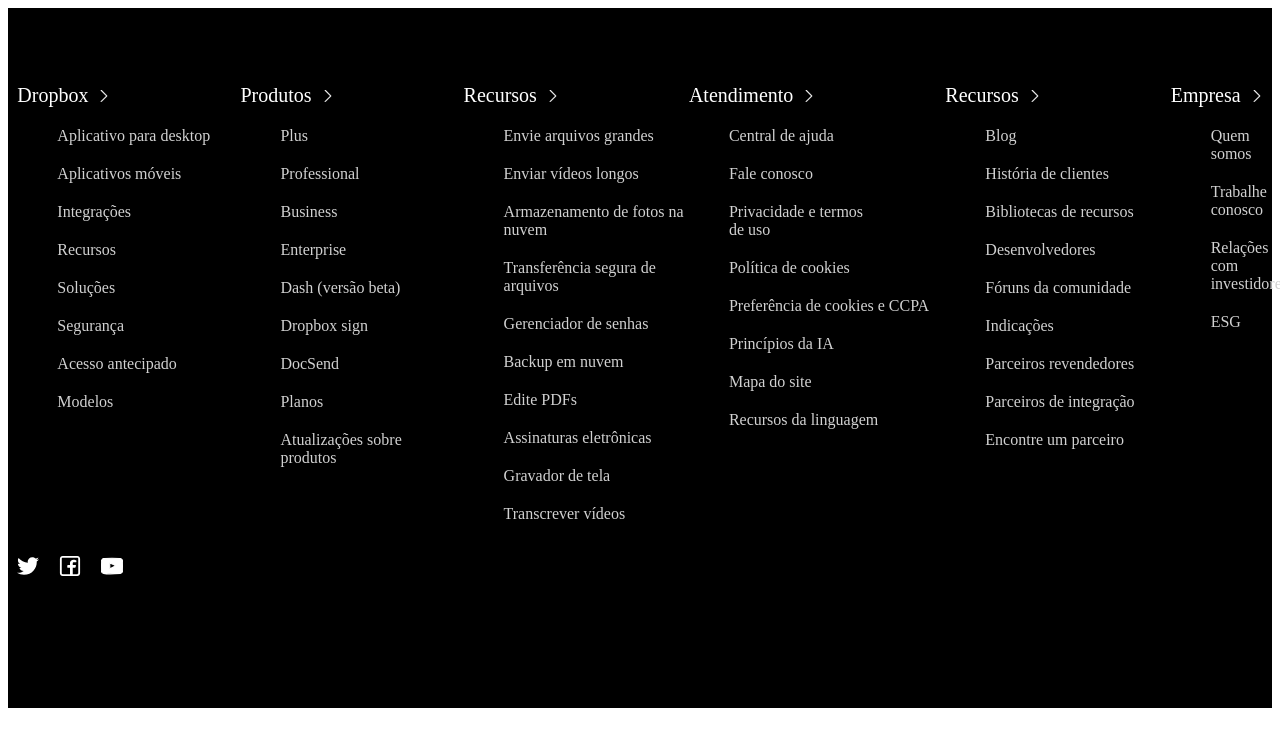
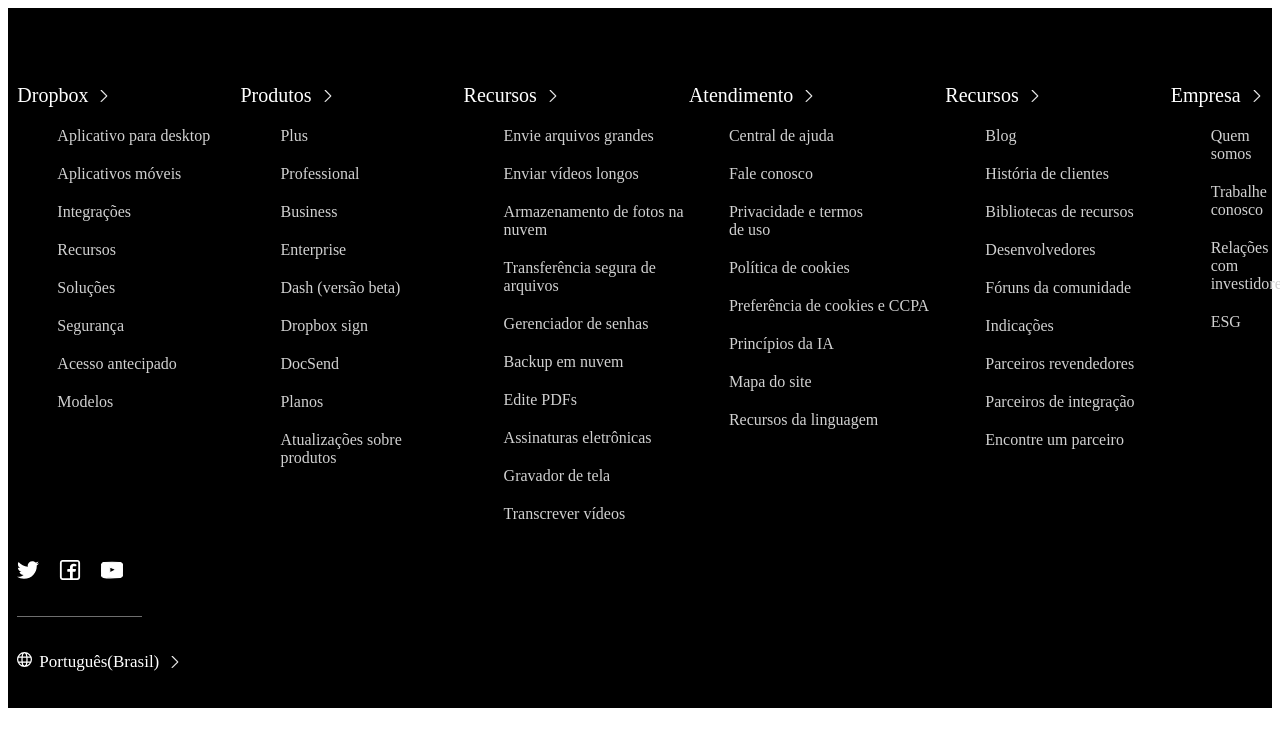
Before and after one commit to giovaniavila/drop-page, a plain HTML site: page client/pages/footer.html in a window 1280 px wide. Drawn offline with Linux system fonts and the light colour scheme.

Commit message:
feat: finaliza o footer

```diff
--- a/client/pages/footer.html
+++ b/client/pages/footer.html
@@ -95,6 +95,14 @@
                 <img src="../assets/icons/facebook.svg" alt="">
                 <img src="../assets/icons/youtube2svg.svg" alt="">
             </div>
+            <div><span class="footer-detalhe"></span></div>
+            <div class="footer-language">
+                <div>
+                    <img src="../assets/icons/language.svg" alt="">
+                    <button id="footer-button">Português(Brasil)</button>
+                </div>
+                <img src="../assets/icons/arrowRightFooter.svg" alt="">
+            </div>
         </div>
     </section>
 </body>
--- a/client/scss/layout/footer.scss
+++ b/client/scss/layout/footer.scss
@@ -46,7 +46,10 @@
 }
 
 .footer-iconsLink{
-    padding-top: 300px;
+    padding-top: 400px;
+    display: flex;
+    flex-direction: column;
+    gap: 35px;
     .footer-iconsLink-social{
         display: flex;
         gap: 20px;
@@ -59,6 +62,27 @@
             }
         }
     }
+    .footer-detalhe{
+        display: block;
+        width: 10%;
+        height: .8px;
+        background-color: #6e6e6e;
+    }
+    .footer-language{
+        display: flex;
+        align-items: center;
+        gap: 10px;
+        button{
+           all: unset;
+           font-size: 17px;
+           margin-left: 3px;
+           &:hover{
+            cursor: pointer;
+            text-decoration: underline 1px solid rgb(255, 255, 255);
+           }
+        }
+    }
+
 }
 
 #icon {
```
Also changed, not shown: README.md (deleted), client/assets/icons/arrowRightFooter.svg (added), client/assets/icons/language.svg (added), client/styles/layout/footer.css, 1 other file.
